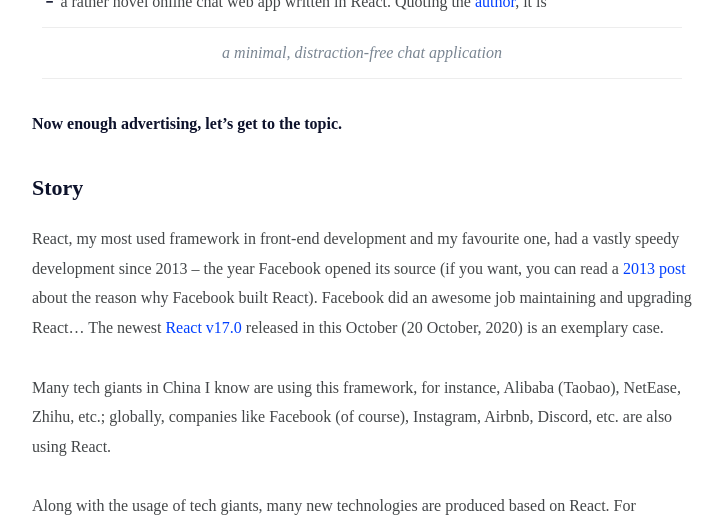
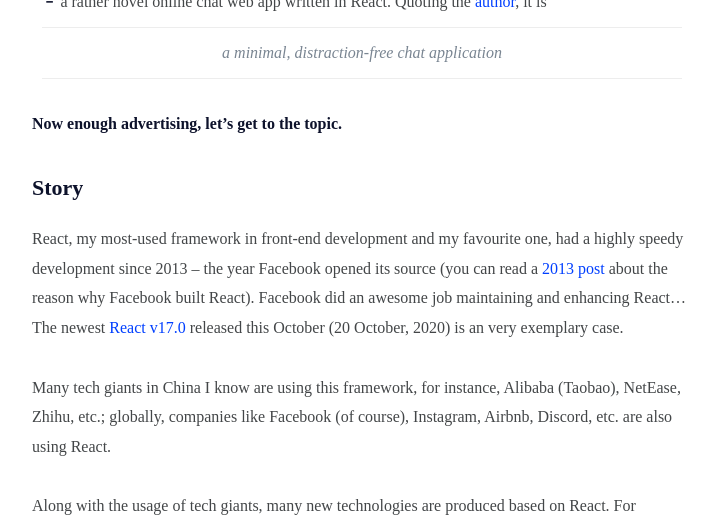
Before and after one commit to KnowsCount/blog, a Jekyll site: the page built from _posts/react-tut-intro/2020-12-19-react-tutorial.md, in a window 1280 px wide and 1400 px high, scrolled down 1314 px. Shown: the top 527 px of the window, without its empty margins (278-1001 px from the left). Built offline with Jekyll 4.4.1, drawn with Linux system fonts in a browser that asks for light colours; some of the changed text lies outside the part shown.

Commit message:
quickFix@22122020

```diff
--- a/_posts/react-tut/2020-12-19-react-tutorial.md
+++ b/_posts/react-tut-intro/2020-12-19-react-tutorial.md
@@ -35,7 +35,7 @@ _This is what we will be aiming for in the project part of the tutorial._
 
 ## Story
 
-React, my most used framework in front-end development and my favourite one, had a vastly speedy development since 2013 – the year Facebook opened its source (if you want, you can read a [2013 post](https://React.org/blog/2013/06/05/why-react.html) about the reason why Facebook built React). Facebook did an awesome job maintaining and upgrading React... The newest [React v17.0](https://React.org/blog/2020/10/20/react-v17.html) released in this October (20 October, 2020) is an exemplary case.
+React, my most-used framework in front-end development and my favourite one, had a highly speedy development since 2013 – the year Facebook opened its source (you can read a [2013 post](https://React.org/blog/2013/06/05/why-react.html) about the reason why Facebook built React). Facebook did an awesome job maintaining and enhancing React... The newest [React v17.0](https://React.org/blog/2020/10/20/react-v17.html) released this October (20 October, 2020) is an very exemplary case.
 
 Many tech giants in China I know are using this framework, for instance, Alibaba (Taobao), NetEase, Zhihu, etc.; globally, companies like Facebook (of course), Instagram, Airbnb, Discord, etc. are also using React.
 
```
Also changed, not shown: other parts of _posts/react-tut-intro/2020-12-19-react-tutorial.md (+3 -5 lines).
